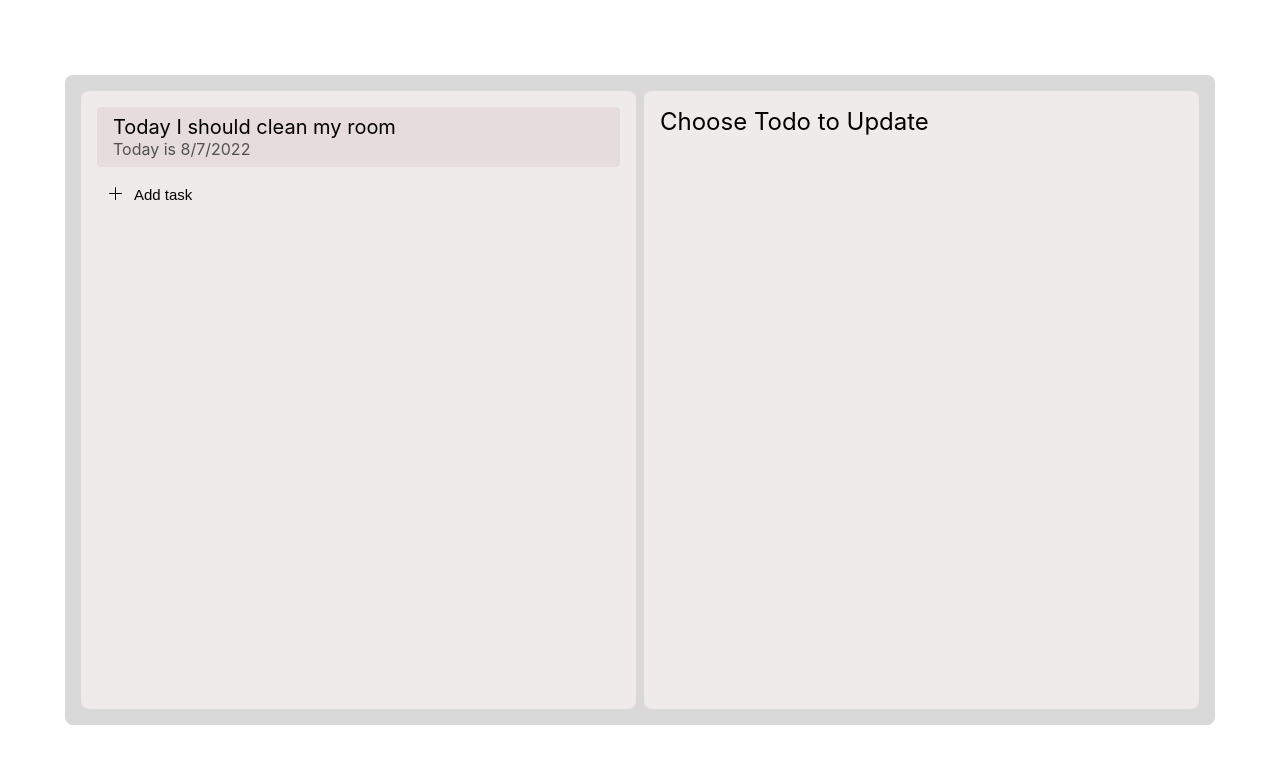
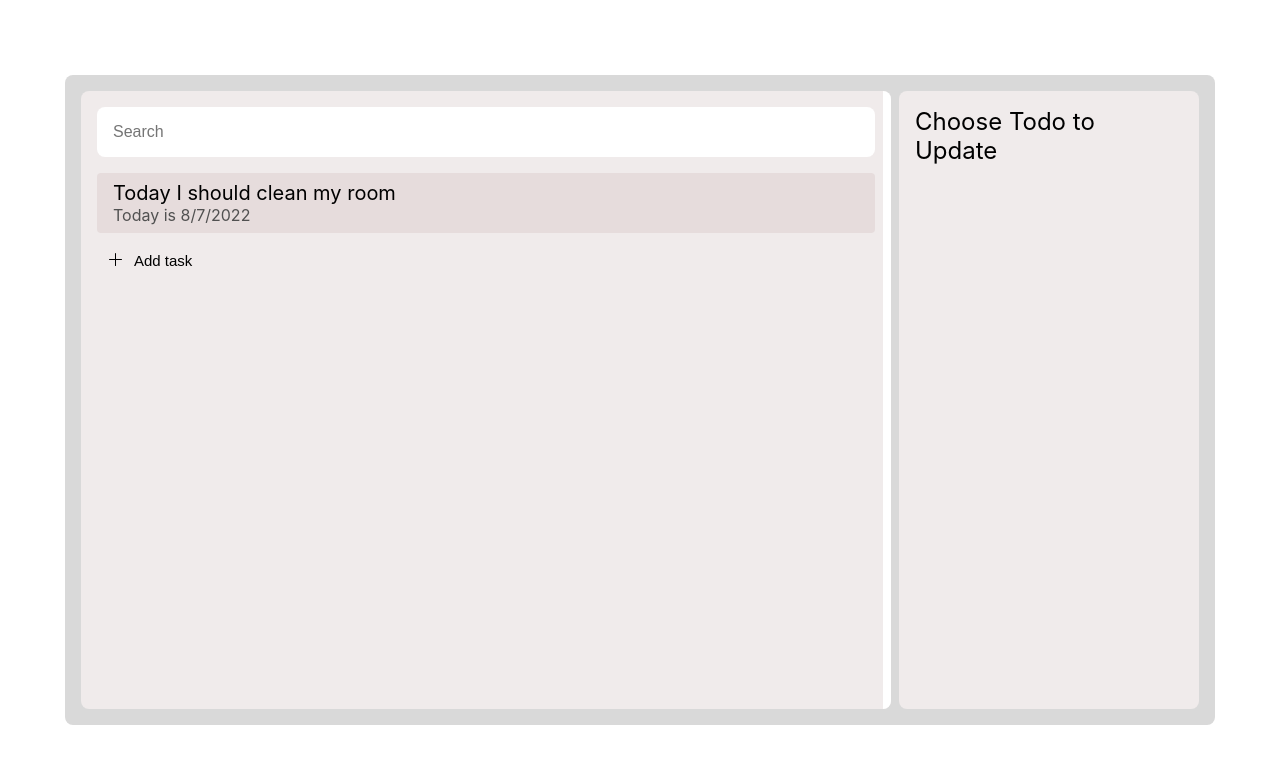
Before and after one commit to Sergey-Perfiliev/todo, a React (Create React App) app: page / in a window 1280 px wide. Shown: the top 764 px of the page. Built offline with nearby package versions, Linux system fonts and the light colour scheme.

Commit message:
Add: Search, Resize, nowrap Title

```diff
--- /dev/null
+++ b/src/components/TodoList/SearchBar/SearchBar.tsx
@@ -0,0 +1,16 @@
+import React from 'react'
+
+type Props = {
+	text: string,
+	handleSearchText: () => void
+}
+
+export const SearchBar = ({ text, handleSearchText }: Props) => {
+		return (
+		<div className='todo-list__search'>
+			<input className='todo-input search-input' placeholder='Search' autoFocus
+				value={text} onChange={handleSearchText}
+			/>
+		</div>
+	)
+}
--- a/src/components/TodoList/TodoItem/TodoItem.scss
+++ b/src/components/TodoList/TodoItem/TodoItem.scss
@@ -21,9 +21,18 @@
     background-color: $pending;
   }
 
+  &-container {
+    width: 90%;
+  }
+
   &__title {
     font-weight: 400;
     font-size: $base * 5;
+
+    width: 90%;
+    white-space: nowrap;
+    text-overflow: ellipsis;
+    overflow: hidden;
   }
 
   &__description {
--- a/src/components/TodoList/TodoItem/TodoItem.tsx
+++ b/src/components/TodoList/TodoItem/TodoItem.tsx
@@ -14,7 +14,7 @@ const TodoItem = ({ todo, setCurrentTodo, deleteTodo }: Props) => {
 
 	return (
 		<div className={todoItemClassName} onClick={() => setCurrentTodo(todo)}>
-			<div>
+			<div className='todo-item-container'>
 				<h3 className='todo-item__title'>{title}</h3>
 				<h4 className='todo-item__description'>{description}</h4>
 			</div>
--- a/src/components/TodoList/TodoList.scss
+++ b/src/components/TodoList/TodoList.scss
@@ -1,7 +1,9 @@
 @import "../../styles/variables.scss";
 
 .todo-list {
+  position: relative;
   overflow-y: auto;
+  flex: 0 1 auto;
 }
 
 .todo-app__add-button {
@@ -16,7 +18,6 @@
   cursor: pointer;
 
   &:hover {
-    // color: $todo-add;
     span {
       background-color: $todo-add;
       color: white;
@@ -32,3 +33,26 @@
     border-radius: 50%;
   }
 }
+
+.todo-list__search {
+  .search-input {
+    width: 100%;
+    margin-bottom: $base * 4;
+  }
+}
+
+.column-resize {
+  position: absolute;
+  width: $base * 2;
+  cursor: col-resize;
+  background-color: white;
+  opacity: 1;
+  top: 0;
+  right: 0;
+  bottom: 0;
+  transition: all ease 0.15s;
+
+  &:hover {
+    background-color: darken($todo-app-background, 15%);
+  }
+}
--- a/src/components/TodoList/TodoList.tsx
+++ b/src/components/TodoList/TodoList.tsx
@@ -1,9 +1,12 @@
-import { useState } from 'react';
+import { useEffect, useState } from 'react';
 import GlobalSvgSelector from '../../assets/GlobalSvgSelector'
+import { useInput } from '../../hooks/useInput';
 import { useTodoContext } from '../../hooks/useTodoContext';
 import { Todo } from '../../types/Todo'
 import { AddTaskForm } from './AddTaskForm/AddTaskForm'
+import { SearchBar } from './SearchBar/SearchBar';
 import TodoItem from './TodoItem/TodoItem'
+import { resize } from './todolist.resize';
 import './TodoList.scss'
 
 type Props = {
@@ -13,6 +16,10 @@ type Props = {
 const TodoList = ({ setCurrentTodo }: Props) => {
 	const [addTaskMode, setAddTaskMode] = useState<boolean>(false)
 	const { todoList, addTodoItem, deleteTodoItem } = useTodoContext()
+
+	useEffect(() => {
+		resize()
+	})
 
 	const handleTaskMode = () => setAddTaskMode(!addTaskMode)
 
@@ -26,7 +33,12 @@ const TodoList = ({ setCurrentTodo }: Props) => {
 		deleteTodoItem(id)
 	}
 
-	const todoItems = todoList.map(todo =>
+	const [searchText, handleSearchText] = useInput('')
+
+	const todoItems = todoList
+		.filter(todo =>
+			todo.title.toLowerCase().includes(searchText.toLowerCase()))
+		.map(todo =>
 			<TodoItem
 				key={todo.id}
 				todo={todo}
@@ -36,6 +48,7 @@ const TodoList = ({ setCurrentTodo }: Props) => {
 
 	return (
 		<div className='todo-app-item todo-list'>
+			<SearchBar text={searchText} handleSearchText={handleSearchText} />
 			{todoItems}
 
 			{!addTaskMode ?
@@ -47,6 +60,8 @@ const TodoList = ({ setCurrentTodo }: Props) => {
 					handleTaskMode={handleTaskMode}
 					handleSubmit={handleSubmit}
 				/>}
+
+			<div className='column-resize'></div>
 		</div>
 	)
 }
--- /dev/null
+++ b/src/components/TodoList/todolist.resize.js
@@ -0,0 +1,19 @@
+export function resize() {
+	const parent = document.querySelector('.todo-list'); // element to make resizable
+	const resizer = document.querySelector('.column-resize')
+	const coords = parent.getBoundingClientRect()
+	let value
+
+	resizer.addEventListener('mousedown', () => {
+		document.onmousemove = (e) => {
+			const delta = e.pageX - coords.right
+			value = coords.width + delta
+			parent.style.flexBasis = value + 'px'
+		}
+
+		document.onmouseup = (e) => {
+			document.onmousemove = null
+			document.onmouseup = null
+		}
+	})
+}
--- a/src/components/TodoUpdateForm/TodoUpdate.tsx
+++ b/src/components/TodoUpdateForm/TodoUpdate.tsx
@@ -8,11 +8,11 @@ type Props = {
 
 const TodoUpdate = ({ currentTodo }: Props) => {
 	return (
-		<div className='todo-app-item'>
+		<div className='todo-app-item todo-update' style={{ flex: '1' }}>
 			{
 				!!currentTodo ?
 					<TodoUpdateForm currentTodo={currentTodo} /> :
-					<h2 className='todo-choose'>Choose Todo to Update</h2>
+					<h2 className='todo-choose noselect'>Choose Todo to Update</h2>
 			}
 		</div>
 	)
--- a/src/styles/App.scss
+++ b/src/styles/App.scss
@@ -9,9 +9,9 @@
   &__container {
     padding: $base * 4;
     display: flex;
-    gap: $base * 2;
     justify-content: space-around;
     align-items: center;
+    gap: $base * 2;
     background-color: $todo-app-background;
     border-radius: $base * 2;
 
@@ -22,6 +22,7 @@
   &-item {
     padding: $base * 4;
     width: 100%;
+    min-width: 300px;
     height: 100%;
     background-color: $todo-list-background;
     border-radius: $base * 2;
--- a/src/styles/index.css
+++ b/src/styles/index.css
@@ -42,3 +42,22 @@ select {
 select::-ms-expand {
 	display: none;
 }
+
+.todo-input {
+	font-size: 16px;
+	width: 100%;
+	border: none;
+	outline: none;
+	padding: 16px;
+	border-radius: 8px;
+}
+
+.noselect {
+  -webkit-touch-callout: none; /* iOS Safari */
+    -webkit-user-select: none; /* Safari */
+     -khtml-user-select: none; /* Konqueror HTML */
+       -moz-user-select: none; /* Old versions of Firefox */
+        -ms-user-select: none; /* Internet Explorer/Edge */
+            user-select: none; /* Non-prefixed version, currently
+                                  supported by Chrome, Edge, Opera and Firefox */
+}
```
Lines whose indentation alone changed are shown as unchanged.
